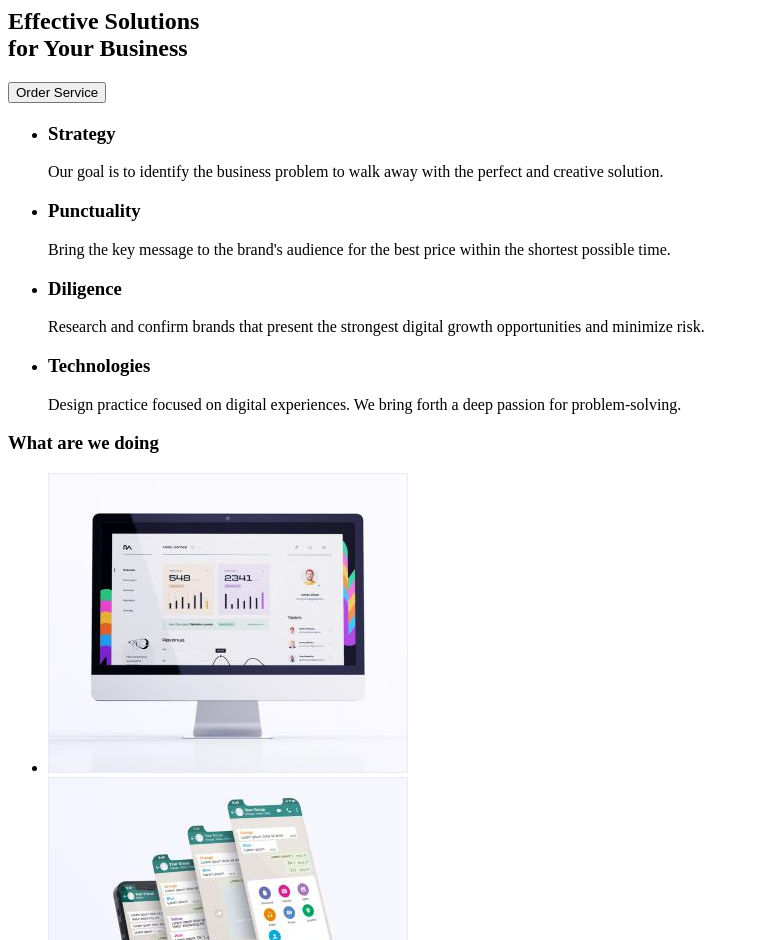
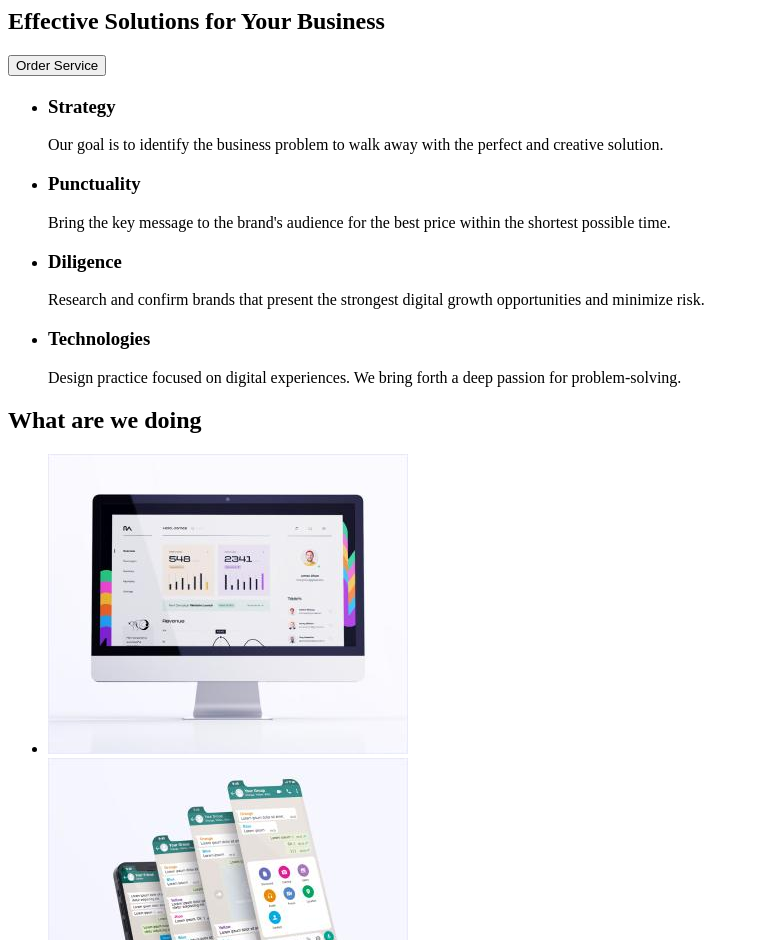
Before and after one commit to Sasha-Babych/goit-markup-hw-01, a plain HTML site: page index.html in a window 1280 px wide. Shown: the part 160-1100 px from the top of the page, without its empty margins (0-759 px from the left). Drawn offline with Linux system fonts and the light colour scheme.

Commit message:
corrected

```diff
--- a/index.html
+++ b/index.html
@@ -13,7 +13,7 @@
 
       <nav>
 
-        <a href="./index.html/WebStudio">WebStudio</a>
+        <a href="./index.html">WebStudio</a>
         <ul>
           <li>
             <a href="">Studio</a>
@@ -46,17 +46,17 @@
     <main>
       <section>
         <h1>
-          Effective Solutions<br />
+          Effective Solutions
           for Your Business
         </h1>
         <button type="button">Order Service</button>
       </section>
 
-      <h2>
-        <!--Hidden header-->
-      </h2>
+      <section>
 
-      <section>
+        <h2>
+          <!--Hidden header-->
+        </h2>
 
       <ul>
         <li>
@@ -91,7 +91,9 @@
       </section>
 
       <section>
-        <h3>What are we doing</h3>
+
+        <h2>What are we doing</h2>
+
         <ul>
           <li>
         <img src="./images/Rectangle1.jpg" alt="computer" width="360" />
@@ -168,11 +170,11 @@
     <!--Footer-->
 
     <footer>
-      <a href="./index.html/WebStudio">WebStudio</a>
+      <a href="./index.html">WebStudio</a>
 
       <p>
-        Increase the flow of customers and<br />
-        sales for your business with digital<br />
+        Increase the flow of customers and
+        sales for your business with digital
         marketing & growth solutions.
       </p>
 
```
